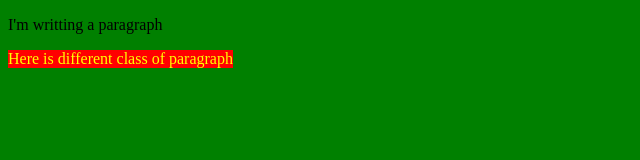
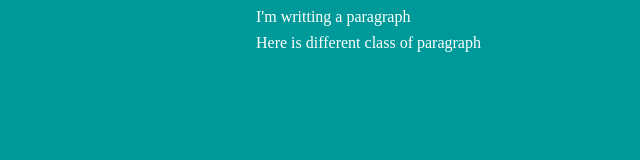
Before and after one commit to SHAHZAIBALI2663950/lab-01, a plain HTML site: page index.html in a window 1280 px wide. Shown: the whole page, without its empty margins (0-640 px from the left). Drawn offline with Linux system fonts and the light colour scheme.

Commit message:
All labs are update

```diff
--- a/index.html
+++ b/index.html
@@ -2,7 +2,7 @@
 <html>
     <head>
         <meta charset="utf-8">
-        <title>My amazing webpage</title>
+        <title>CTEC: Lab01</title>
         <link rel="stylesheet" href="styles.css">
 
     </head>
--- a/styles.css
+++ b/styles.css
@@ -1,6 +1,18 @@
-body { background: green; }
-.my-class {
-    background-color: red;
+body{
+    background: #099;
+    color: white;
+    width: 60%;
+    margin: 0 auto;
+
+}
+h1{
+    font-family: sans-serif;
+
+}
+p{
+    margin: 0.5em 0;
+
+}
+.highlight{
     color: yellow;
-    width: fit-content;
 }
```
